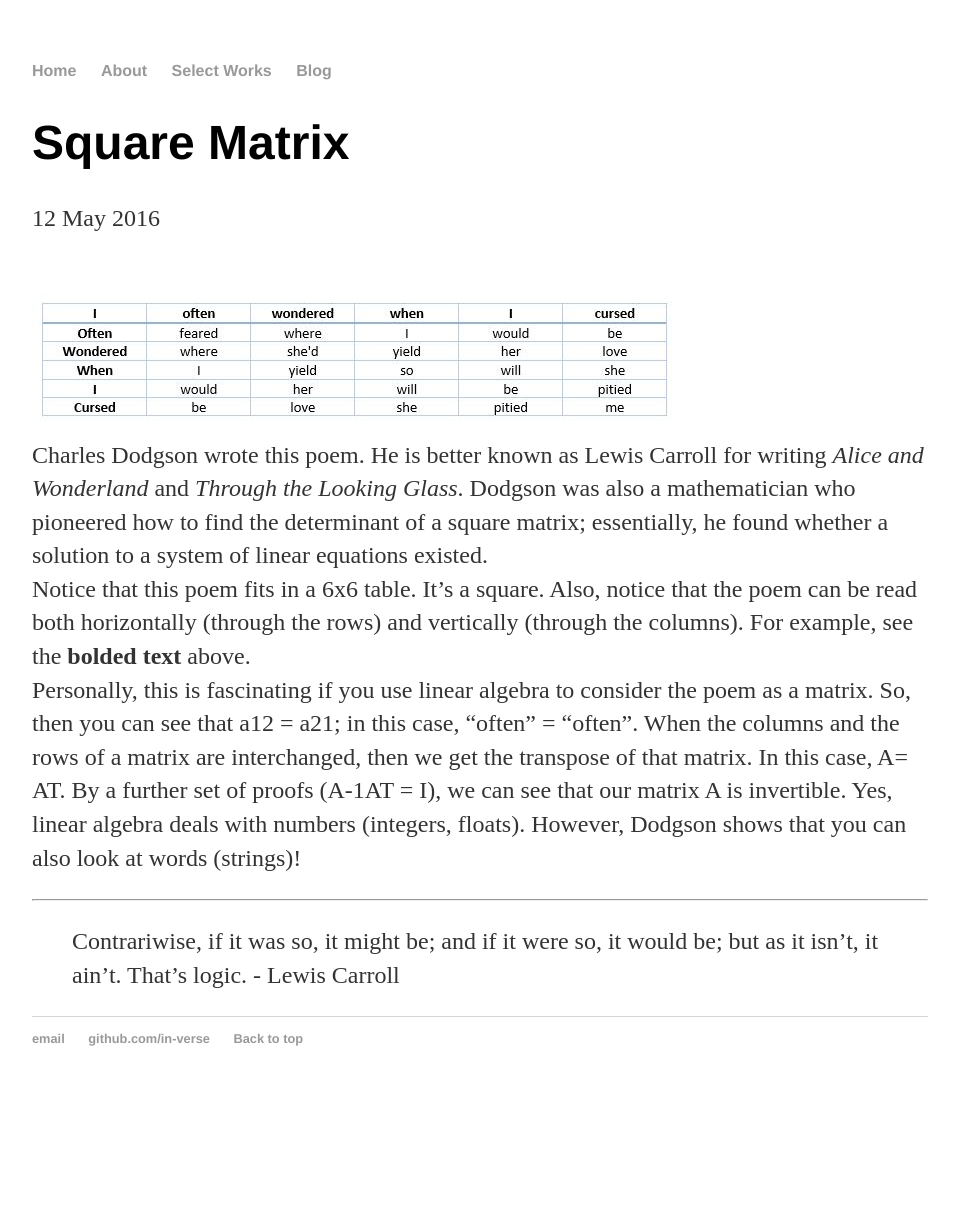
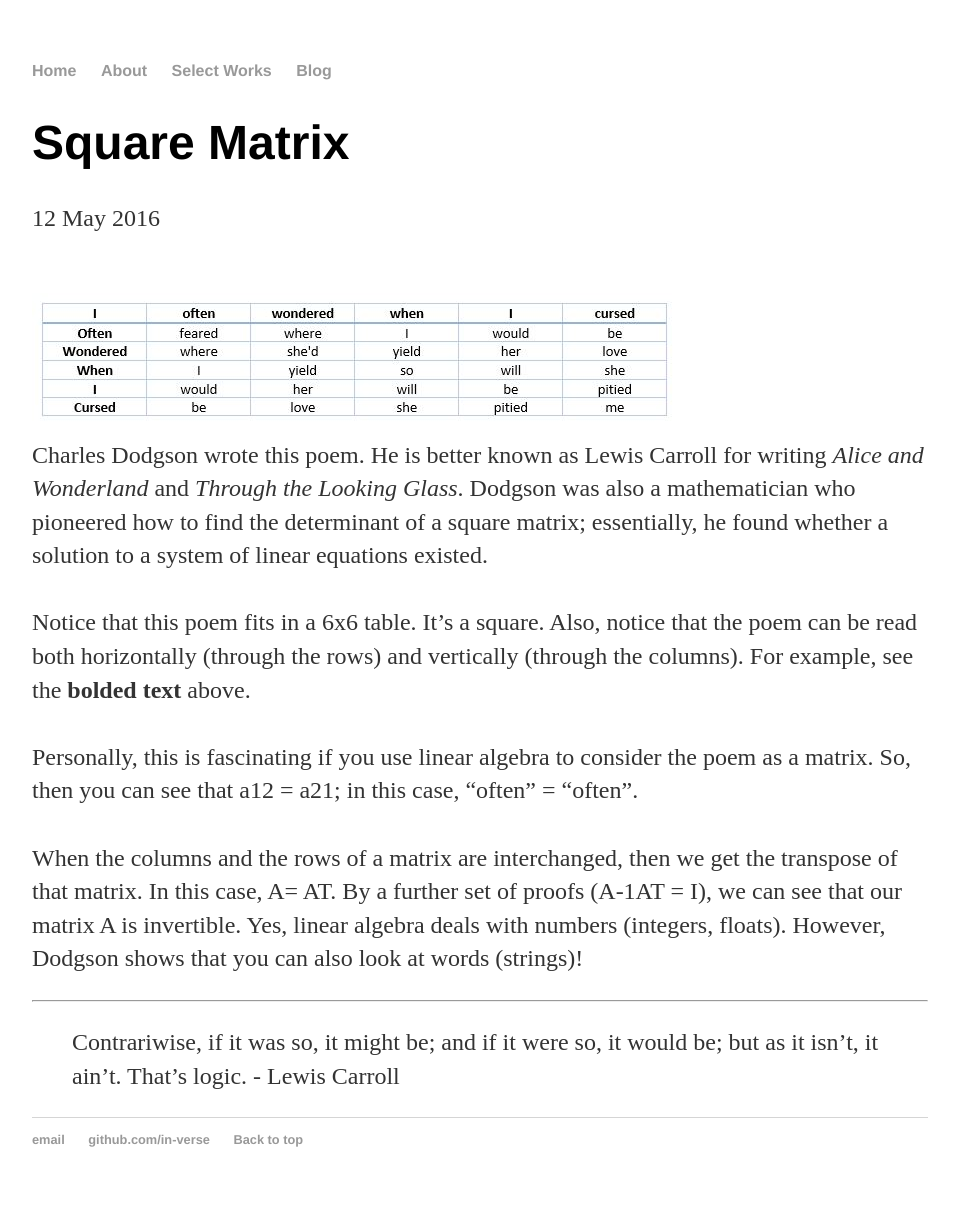
Before and after one commit to In-Verse/in-verse.github.io, a Jekyll site: the page built from _posts/2016-05-12-squarematrix.md, in a window 1280 px wide. Shown: the whole page, without its empty margins (160-1119 px from the left). Built offline with Jekyll 4.4.1, drawn with Linux system fonts in a browser that asks for light colours; before the commit the page ends 1108 px from its top, so only the background shows below that.

Commit message:
Update 2016-05-12-squarematrix.md

```diff
--- a/_posts/2016-05-12-squarematrix.md
+++ b/_posts/2016-05-12-squarematrix.md
@@ -4,13 +4,17 @@
 date: 2016-05-12
 ---
 <br>
-![SquareMatrix]({{ https://in-verse.github.io/blog/2016/05/12/squarematrix }}/images/s_squarematrix.jpg)
+![SquareMatrix]({{ https://in-verse.github.io/blog/2016/05/12/squarematrix }}/images/s_squarematrix.JPG)
 <br>
 Charles Dodgson wrote this poem. He is better known as Lewis Carroll for writing <em>Alice and Wonderland</em> and <em>Through the Looking Glass</em>. Dodgson was also a mathematician who pioneered how to find the determinant of a square matrix; essentially, he found whether a solution to a system of linear equations existed.
 <br>
+<br>
 Notice that this poem fits in a 6x6 table. It’s a square. Also, notice that the poem can be read both horizontally (through the rows) and vertically (through the columns). For example, see the <strong>bolded text</strong> above.
 <br>
+<br>
 Personally, this is fascinating if you use linear algebra to consider the poem as a matrix. So, then you can see that a12 = a21; in this case, "often" = "often".
+<br>
+<br>
 When the columns and the rows of a matrix are interchanged, then we get the transpose of that matrix. In this case, A= AT.
 By a further set of proofs (A-1AT = I),  we can see that our matrix A is invertible. Yes, linear algebra deals with numbers (integers, floats). However, Dodgson shows that you can also look at words (strings)!
 <br>
```
